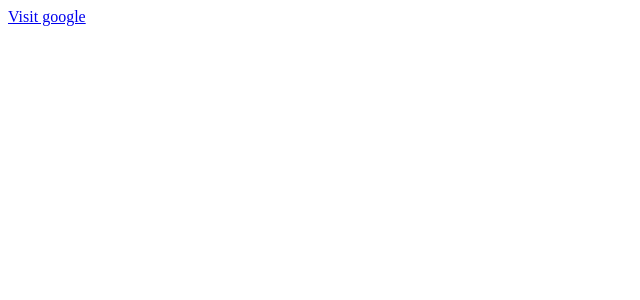
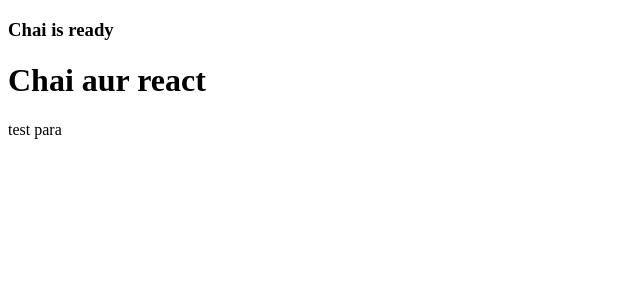
Before and after one commit to Abinash-bit/chai-and-vitereact, a React (Vite) app: page / in a window 1280 px wide. Shown: the top 300 px of the page, without its empty margins (0-640 px from the left). Built offline with nearby package versions, Linux system fonts and the light colour scheme.

Commit message:
Clean Code

```diff
--- a/src/App.jsx
+++ b/src/App.jsx
@@ -3,7 +3,11 @@ function App() {
 
 
   return (
+    <>
     <Chai/>
+    <h1>Chai aur react</h1>
+    <p>test para</p>
+    </>
 
   )
 }
--- a/src/main.jsx
+++ b/src/main.jsx
@@ -6,9 +6,15 @@ const anotherElement = (
     <a href="https://google.com" target='_blank'>Visit google</a>
 )
 
+const reactElement = React.createElement(
+    'a',
+    {href: 'https://google.com',target: '_blanck'},
+    'click me to visit google'
+)
+
 
 ReactDOM.createRoot(document.getElementById('root')).render(
 
-    anotherElement
+    <App/>
 
 )
```
